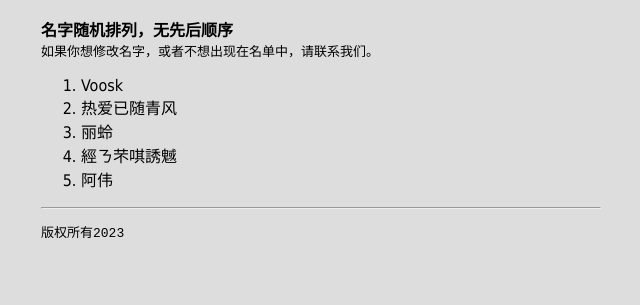
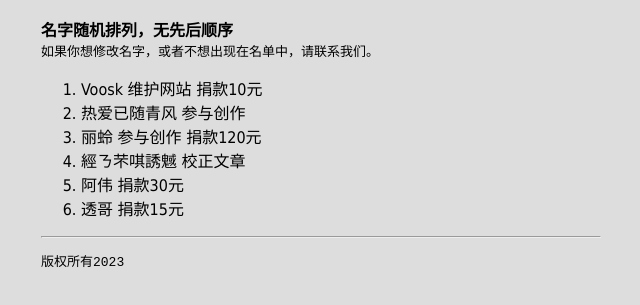
Before and after one commit to MilkGolium/EOP-web, a plain HTML site: page html/3.html in a window 1280 px wide. Shown: the part 127-432 px from the top of the page, without its empty margins (319-959 px from the left). Drawn offline with Linux system fonts and the light colour scheme.

Commit message:
a commit

```diff
--- a/html/3.html
+++ b/html/3.html
@@ -28,11 +28,12 @@
     <b>名字随机排列，无先后顺序</b><br>
     <font size="2">如果你想修改名字，或者不想出现在名单中，请联系我们。</font>
     <ol>
-        <li>Voosk</li>
-        <li>热爱已随青风</li>
-        <li>丽蛉</li>
-        <li>經ㄋ芣唭誘魊</li>
-        <li>阿伟</li>
+        <li>Voosk 维护网站 捐款10元</li>
+        <li>热爱已随青风 参与创作</li>
+        <li>丽蛉 参与创作 捐款120元</li>
+        <li>經ㄋ芣唭誘魊 校正文章</li>
+        <li>阿伟 捐款30元</li>
+        <li>透哥 捐款15元</li>
     </ol>
     <hr>
 
```
